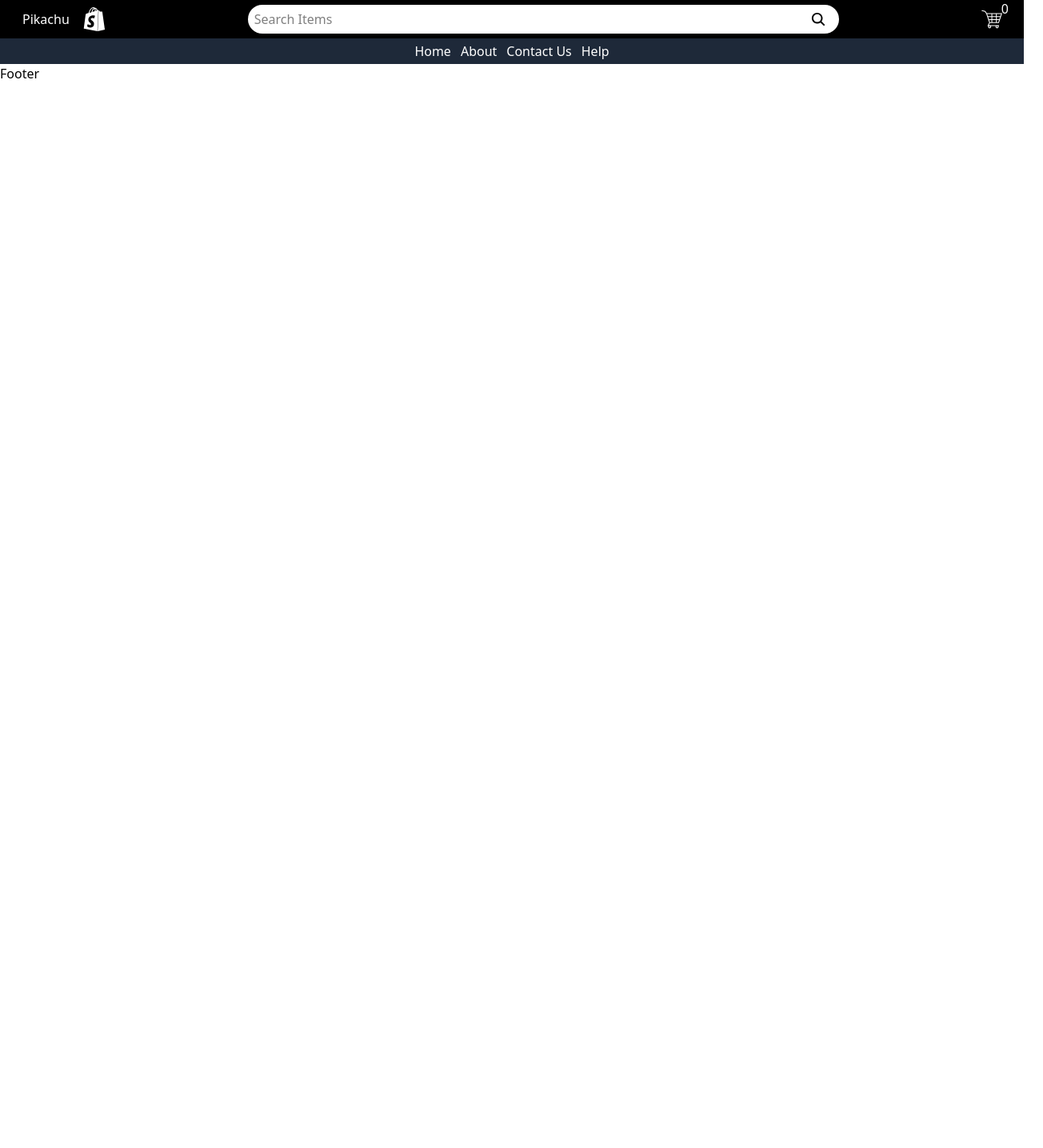
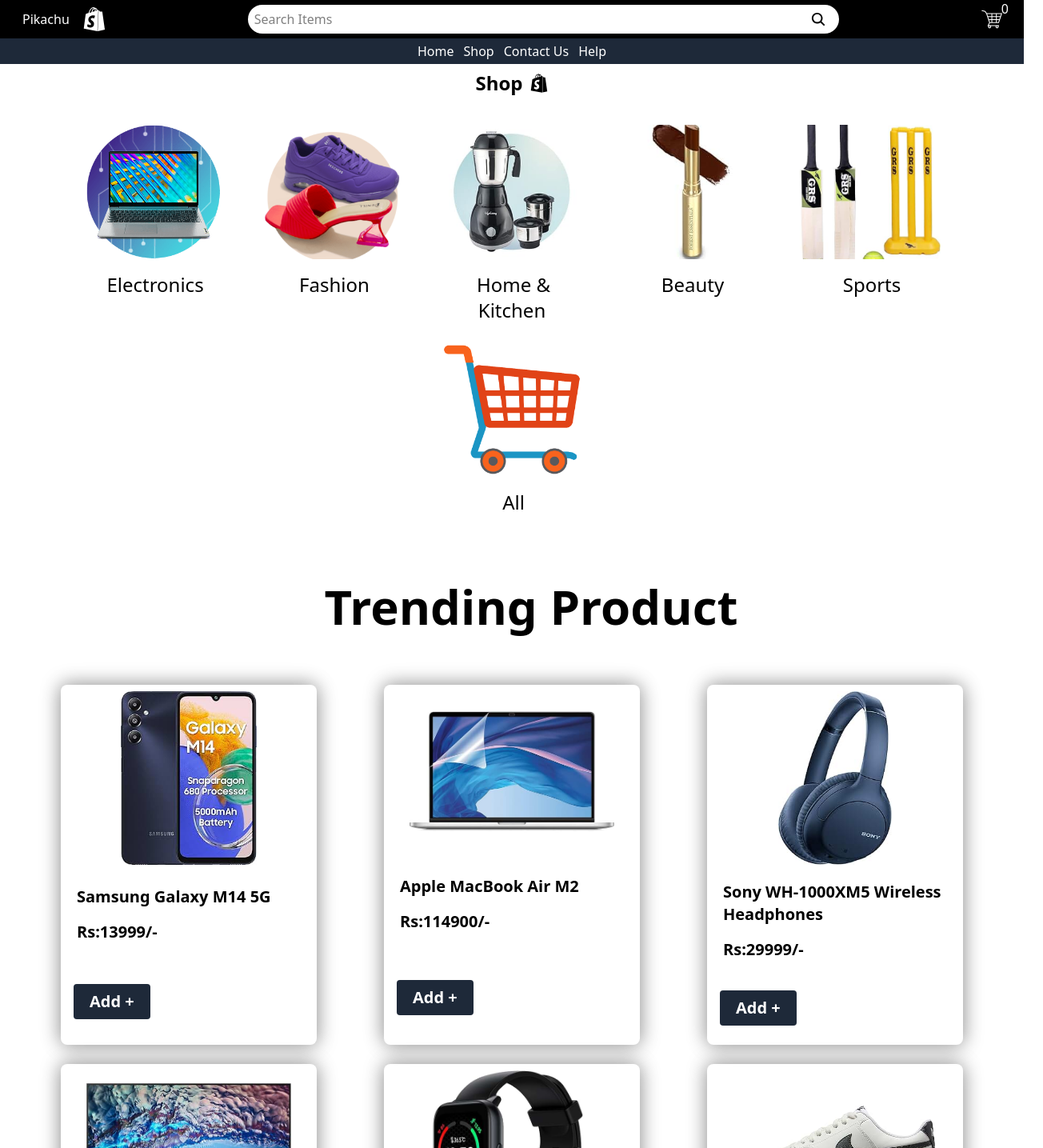
Before and after one commit to sachinpal14/E-Commerce, a React (Vite) app: page /shop in a window 1280 px wide. Shown: the top 1435 px of the page at 80% size, 1304 px wide, since content can reach past the window. Before the commit the page ends 800 px from the top, so only its background shows below. Built offline with nearby package versions, Linux system fonts and the light colour scheme.

Commit message:
create store and cart section

```diff
--- a/src/App.jsx
+++ b/src/App.jsx
@@ -3,6 +3,7 @@
 import { BrowserRouter, Link, NavLink, Route, Routes } from 'react-router'
 import Navbar from './components/nav/Navbar'
 import Footer from './components/Footer/Footer'
+import Shop from './pages/Shop'
 const App = () => {
 
   return (
@@ -11,6 +12,8 @@
    <Navbar/>
    <Routes>
     <Route path='/' element={ <Home/>}/>
+    <Route path='/shop' element={ <Shop/>}/>
+
    </Routes>
    <Footer/>
    </BrowserRouter>
--- a/src/Category.js
+++ b/src/Category.js
@@ -20,23 +20,23 @@
     },
     {
       "id": 3,
-      "name": "Home Appliances",
+      "name": "Home & Kitchen",
       "image": home
     },
     {
       "id": 4,
-      "name": "Beauty & Personal Care",
+      "name": "Beauty",
       "image":beauty
     },
     {
       "id": 5,
-      "name": "Sports & Fitness",
+      "name": "Sports",
       "image": sports
     },
-    // {
-    //   "id": 6,
-    //   "name": "All",
-    //   "image":All
-    // },
+    {
+      "id": 6,
+      "name": "All",
+      "image":All
+    },
 
   ]
--- a/src/components/Card.jsx
+++ b/src/components/Card.jsx
@@ -2,11 +2,11 @@
 const Card = ({id,Name,image}) => {
   return (
     <div
-    key={id}
+
     className='w-52 h-64 rounded-lg px-4 py-2  hover:shadow-lg hover:shadow-black transition-all duration-300 flex flex-col gap-4 items-center text-2xl text-center indent-1'>
         <img
         className='w-full h-[70%] object-center object-cover '
-        src={image} alt="" />
+        src={image} alt="image" />
         <h1>{Name}</h1>
     </div>
   )
--- a/src/components/Footer/Footer.jsx
+++ b/src/components/Footer/Footer.jsx
@@ -2,7 +2,9 @@
 
 const Footer = () => {
   return (
-    <div>Footer</div>
+    <div className='w-full h-18 mt-4 bg-black text-white flex items-center justify-center gap-3 text-xl'>
+      &copy; Copyright Pikachu Shop
+    </div>
   )
 }
 
--- a/src/components/nav/Navbar.jsx
+++ b/src/components/nav/Navbar.jsx
@@ -2,16 +2,18 @@
 import { GiShoppingCart } from "react-icons/gi";
 import { SiShopify } from "react-icons/si";
 import { IoSearch } from "react-icons/io5";
+import { Link, NavLink } from 'react-router';
 
 
 const Navbar = () => {
   return (
     <div>
       <div className='topBottom bg-black h-12 w-full text-white flex justify-between items-center gap-2 p-2 md:gap-5 md:px-6 md:py-2'>
-        <div className='flex justify-between items-center gap-2 md:gap-4'>
+      <Link to='/' > <div className='flex justify-between items-center gap-2 md:gap-4'>
           <h1 className='indent-1 md:2xl'>Pikachu</h1>
           <SiShopify className='md:text-3xl' />
         </div>
+        </Link>
         <form className=' w-[60%] rounded-full  flex '>
           <input
             type="text"
@@ -33,10 +35,10 @@
 
     <div className='bottomNav bg-gray-800 flex items-center justify-center gap-3 px-2 py-1 text-white'>
 
-   <a href="">Home</a>
-   <a href="">About</a>
-   <a href="">Contact Us</a>
-   <a href="">Help</a>
+   <Link  to='/'>Home</Link>
+   <Link to='shop'>Shop</Link>
+   <Link to=''>Contact Us</Link>
+   <Link to=''>Help</Link>
 
     </div>
     </div>
--- a/src/pages/Home.jsx
+++ b/src/pages/Home.jsx
@@ -1,10 +1,19 @@
-import React from 'react'
+import React, { useState } from 'react'
 import backGif from '../assets/bg0.gif'
 import Card from '../components/Card'
 import { category } from '../Category'
 import Popular from '../components/Popular/Popular'
 import { dummydata } from '../data'
 const Home = () => {
+
+  const [cate, setCate] = useState(dummydata)
+
+  function filterCategory(category) {
+
+    let updateData = dummydata.filter(item => item.category==category)
+    setCate(updateData)
+
+  }
 
   return (
     <div className='w-full h-full'>
@@ -16,21 +25,25 @@
       </div>
 
       <div className='flex flex-wrap gap-4 px-4 py-2 justify-center items-center  md:mt-5 '>
-        {category.map((item, idx) => {
-          return <Card
-            key={idx}
-            id={item.id} Name={item.name} image={item.image} />
+        {category.slice(0,5).map((item, idx) => {
+          return <div key={idx} onClick={() => {
+            filterCategory(item.name)
+          }}>
+            <Card
+              id={item.id} Name={item.name} image={item.image} />
+          </div>
         })}
       </div>
 
-      <div className='m-6 w-full bg-black text-white px-4 py-5 leading-5'>
-      <h1 className='text-center text-6xl font-bold'>Popular Technologies</h1>
+      <div className='m-6 w-full   text-black px-4 py-5 leading-5'>
+        <h1 className='text-center text-6xl font-bold'>Trending Product</h1>
       </div>
-      <div className=' mt-8 flex flex-wrap items-center gap-6 justify-evenly p-4 '>
+      <div className='  mt-8 flex flex-wrap items-center gap-6 justify-evenly p-4 '>
 
-        {dummydata.map((item,idx)=>(
+        {cate.map((item, idx) => (
           <Popular
-          key={idx} id={item.id} name={item.name} price={item.price} image={item.image} />
+            key={idx}
+            id={item.id} name={item.name} price={item.price} image={item.image} />
         ))}
       </div>
 
--- /dev/null
+++ b/src/pages/Shop.jsx
@@ -0,0 +1,55 @@
+import React, { useState } from 'react'
+import { category } from '../Category'
+import Card from '../components/Card'
+import { dummydata } from '../data'
+import Popular from '../components/Popular/Popular'
+import { FaShopify } from 'react-icons/fa'
+
+const Shop = () => {
+
+    function filterCategory(category) {
+      if(category==="All") setCate(dummydata)
+        else{
+      let updateData = dummydata.filter(item => item.category==category)
+      setCate(updateData)
+        }
+
+    }
+  const [cate,setCate] =useState(dummydata)
+  return (
+    <div className='w-full min-h-screen '>
+
+        <div className='flex mt-2 items-center justify-center gap-2 '>
+          <span className='text-2xl font-bold'>Shop </span>
+          <FaShopify
+          className='text-2xl'
+          />
+        </div>
+
+           <div className='flex flex-wrap gap-4 px-4 py-2 justify-center items-center  md:mt-5 '>
+        {category.map((item, idx) => {
+          return <div key={idx} onClick={() => {
+            filterCategory(item.name)
+          }}>
+            <Card
+              id={item.id} Name={item.name} image={item.image} />
+          </div>
+        })}
+      </div>
+
+      <div className='m-6 w-full   text-black px-4 py-5 leading-5'>
+        <h1 className='text-center text-6xl font-bold'>Trending Product</h1>
+      </div>
+      <div className='  mt-8 flex flex-wrap items-center gap-6 justify-evenly p-4 '>
+
+        {cate.map((item, idx) => (
+          <Popular
+            key={idx}
+            id={item.id} name={item.name} price={item.price} image={item.image} />
+        ))}
+      </div>
+    </div>
+  )
+}
+
+export default Shop
```
